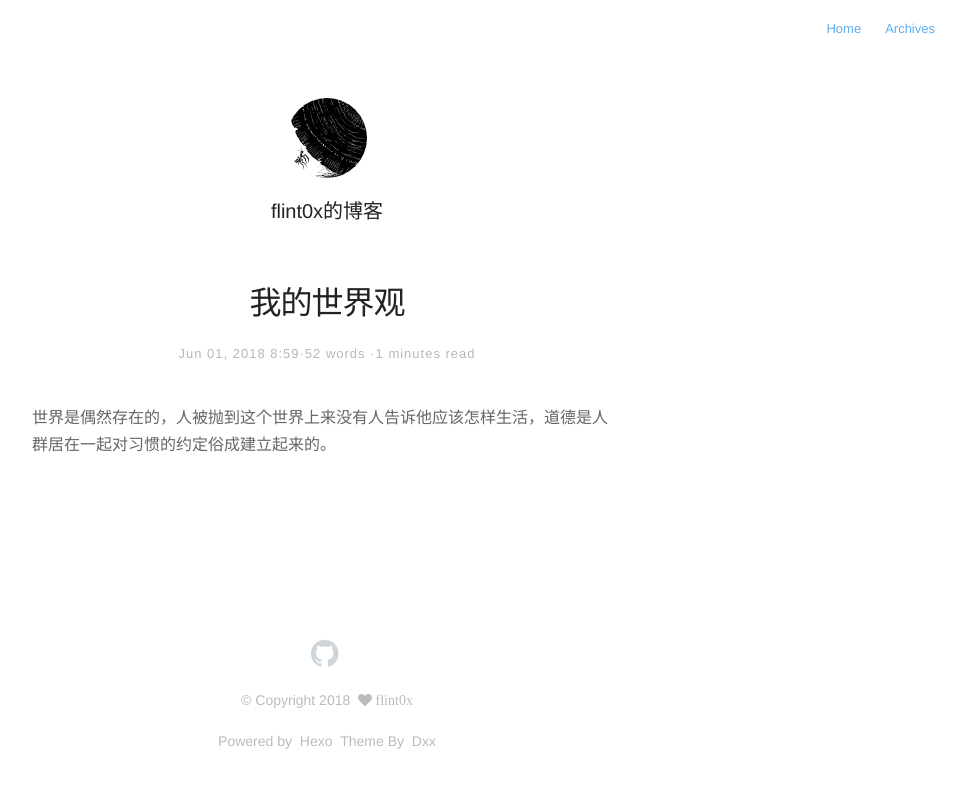
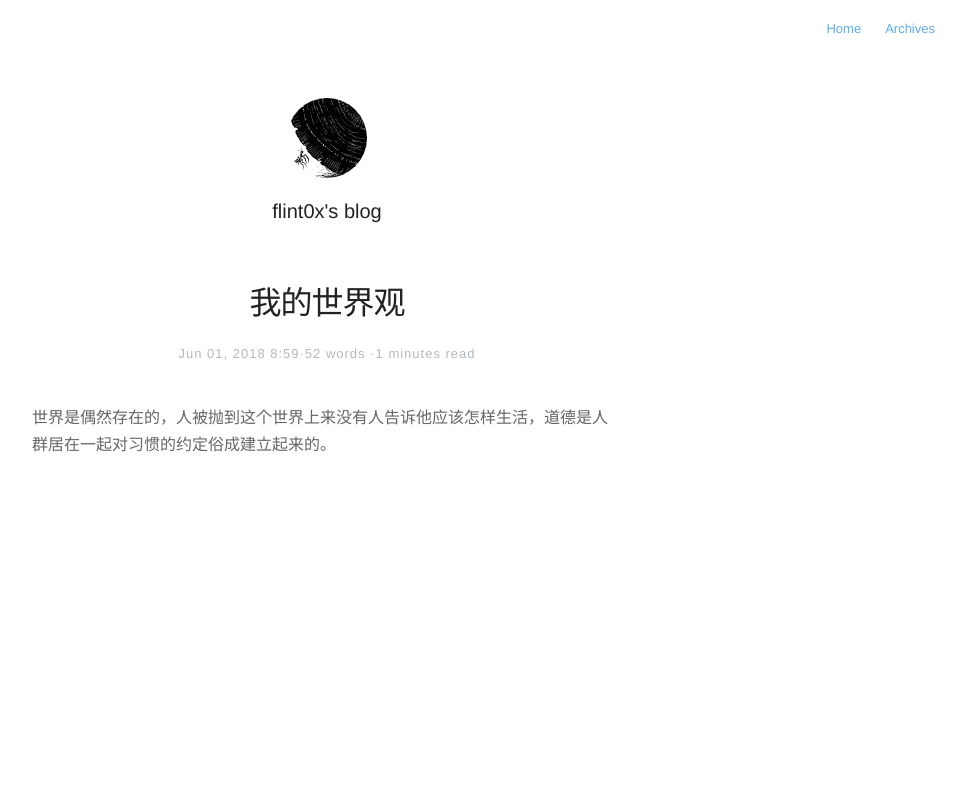
Before and after one commit to flint0x/flint0x.github.io, a plain HTML site: page 2018/06/01/我的世界观/index.html in a window 1280 px wide. Shown: the whole page, without its empty margins (313-1279 px from the left). Drawn offline with Linux system fonts and the light colour scheme.

Commit message:
Site updated: 2018-06-01 23:04:53

```diff
--- a/2018/06/01/我的世界观/index.html
+++ b/2018/06/01/我的世界观/index.html
@@ -1,3 +1,3 @@
-<!DOCTYPE html><html><head><meta charset="UTF-8"><meta http-equiv="X-UA-Compatible" content="IE=edge,chrome=1"><meta name="viewport" content="width=device-width, initial-scale=1"><title>= pageTitle</title><link rel="shortcut icon" href="/images/avatar.png"><link rel="stylesheet" href="/css/style.min.css"><link rel="stylesheet" href="/css/highlight.min.css"><link rel="stylesheet" href="/css/font-awesome.min.css"></head><body><nav class="main-nav"><a href="/">Home</a><a href="/archives">Archives</a></nav><div class="profile"><section id="wrapper"><header id="header"><a href="/"><img class="2x" id="avatar" src="/images/avatar.png"></a><h1>flint0x的博客</h1><h2></h2></header></section></div><section class="post" id="wrapper"><article><header><h1>我的世界观</h1><h2 class="headline">Jun 01, 2018 8:59·52 words
+<!DOCTYPE html><html><head><meta charset="UTF-8"><meta http-equiv="X-UA-Compatible" content="IE=edge,chrome=1"><meta name="viewport" content="width=device-width, initial-scale=1"><title>我的世界观 - flint0x's blog</title><eles><title>flint0x's blog</title></eles><link rel="shortcut icon" href="/images/avatar.png"><link rel="stylesheet" href="/css/style.min.css"><link rel="stylesheet" href="/css/highlight.min.css"><link rel="stylesheet" href="/css/font-awesome.min.css"></head><body><nav class="main-nav"><a href="/">Home</a><a href="/archives">Archives</a></nav><div class="profile"><section id="wrapper"><header id="header"><a href="/"><img class="2x" id="avatar" src="/images/avatar.png"></a><h1>flint0x's blog</h1><h2></h2></header></section></div><section class="post" id="wrapper"><article><header><h1>我的世界观</h1><h2 class="headline">Jun 01, 2018 8:59·52 words
 ·1 minutes read<span class="tags"></span></h2></header><section id="post-body"><p>世界是偶然存在的，人被抛到这个世界上来没有人告诉他应该怎样生活，道德是人群居在一起对习惯的约定俗成建立起来的。</p>
-</section><nav id="post-nav"><span class="prev"></span><span class="next"></span></nav></article></section><footer id="footer"><div id="social"><a class="symbol" href="https://github.com/flint0x"><i class="fa fa-github"></i></a></div><p class="small">© Copyright 2018 &nbsp;<i class="fa fa-heart" aria-hidden="true">&nbsp;flint0x</i></p><p class="small">Powered by &nbsp;<a href="https://hexo.io/">Hexo &nbsp;</a>Theme By &nbsp;<a href="https://github.com/fuzhouxxdong/hexo-theme-dxx">Dxx</a></p></footer></body></html>
+</section><nav id="post-nav"><span class="prev"></span><span class="next"></span></nav></article></section></body></html><!--    include footer.pug--><!--    include googleAnalytics.pug-->
```
Also changed, not shown: archives/2018/06/index.html (+1 -1 lines), archives/2018/index.html (+1 -1 lines), archives/index.html (+1 -1 lines), index.html (+1 -1 lines).
